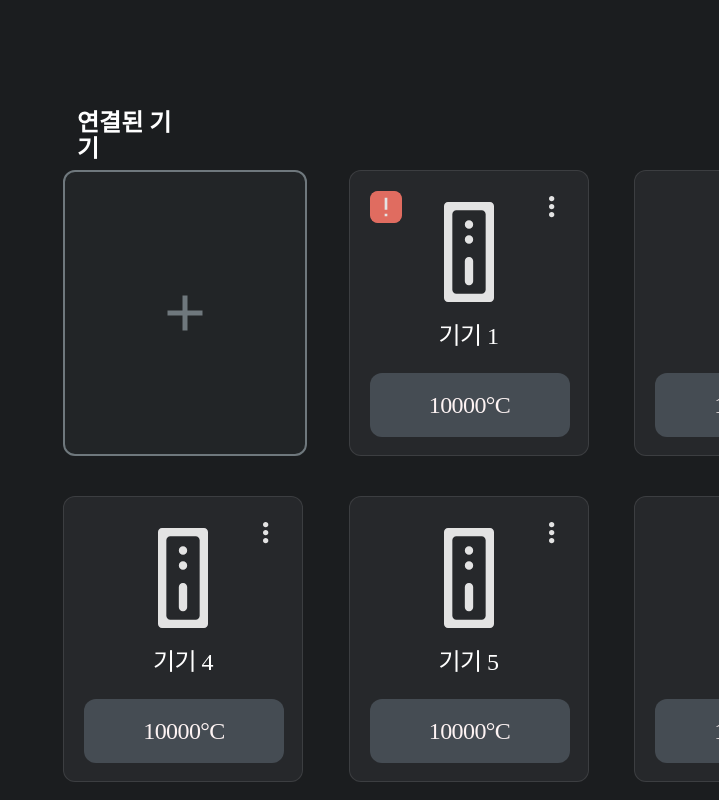
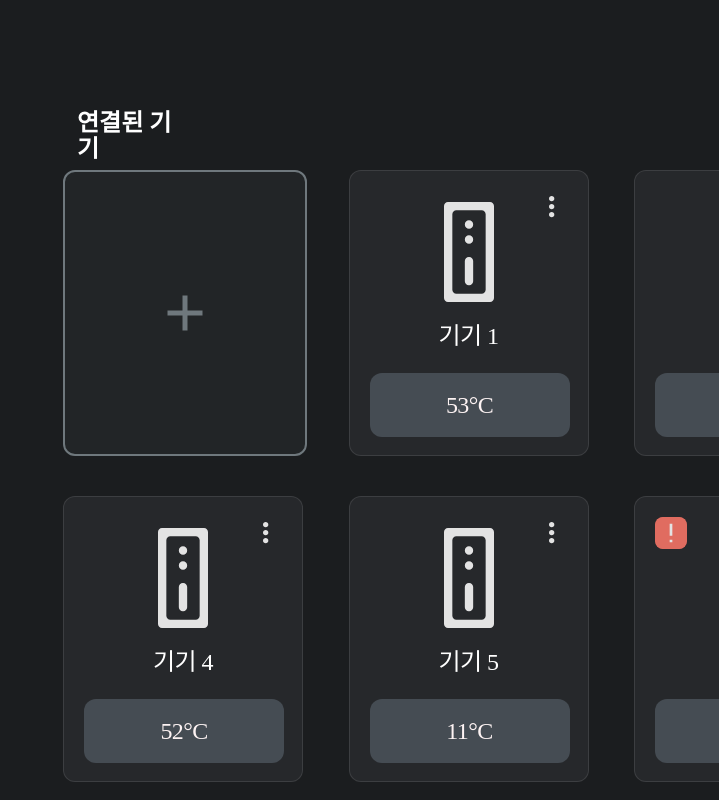
Before and after one commit to Team-DBE/BMS-FE, a React (Vite) app: page / in a window 1280 px wide. Shown: the top 800 px of the page, without its empty margins (561-1280 px from the left). Built offline with nearby package versions, Linux system fonts and the light colour scheme; a web font is replaced by a local one.

Commit message:
홈 수정
홈 수정

```diff
--- a/src/pages/home/home.tsx
+++ b/src/pages/home/home.tsx
@@ -8,7 +8,7 @@ import DeleteButton from "../../components/DeleteButton";
 const devices = Array.from({ length: 11 }, (_, i) => ({
   id: `device-${i + 1}`,
   name: `기기 ${i + 1}`,
-  temperature: 10000,
+  temperature: Math.floor(Math.random() * 100),
   warning: i === 0,
 }));
 
@@ -28,7 +28,7 @@ function Home() {
             key={device.id}
             deviceName={device.name}
             temperature={device.temperature}
-            warning={device.warning}
+            warning={device.temperature > 70}
             isDeleteMode={isDeleteMode}
             isSelected={selectedItems.includes(device.id)}
             onSelect={() => toggleItemSelection(device.id)}
```
